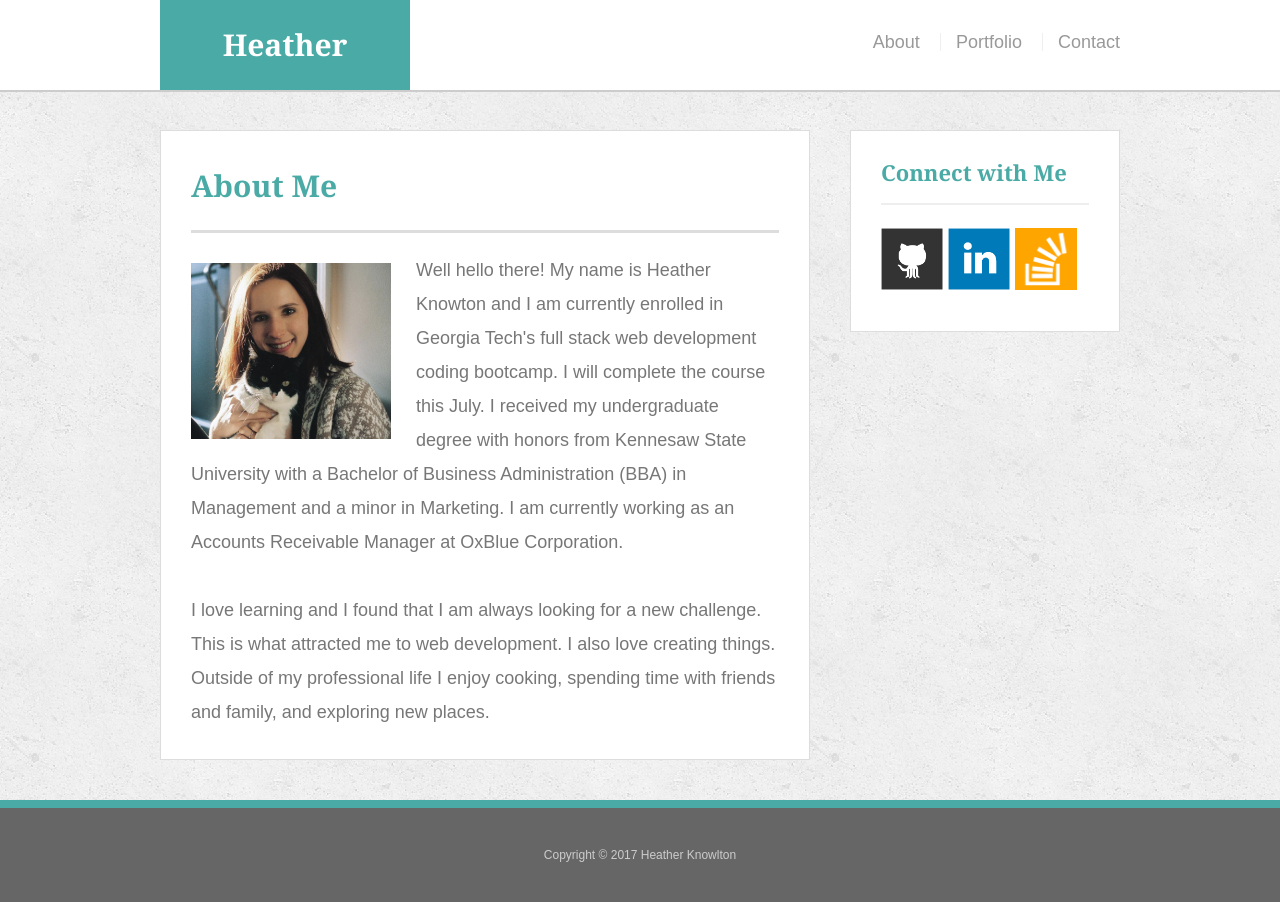
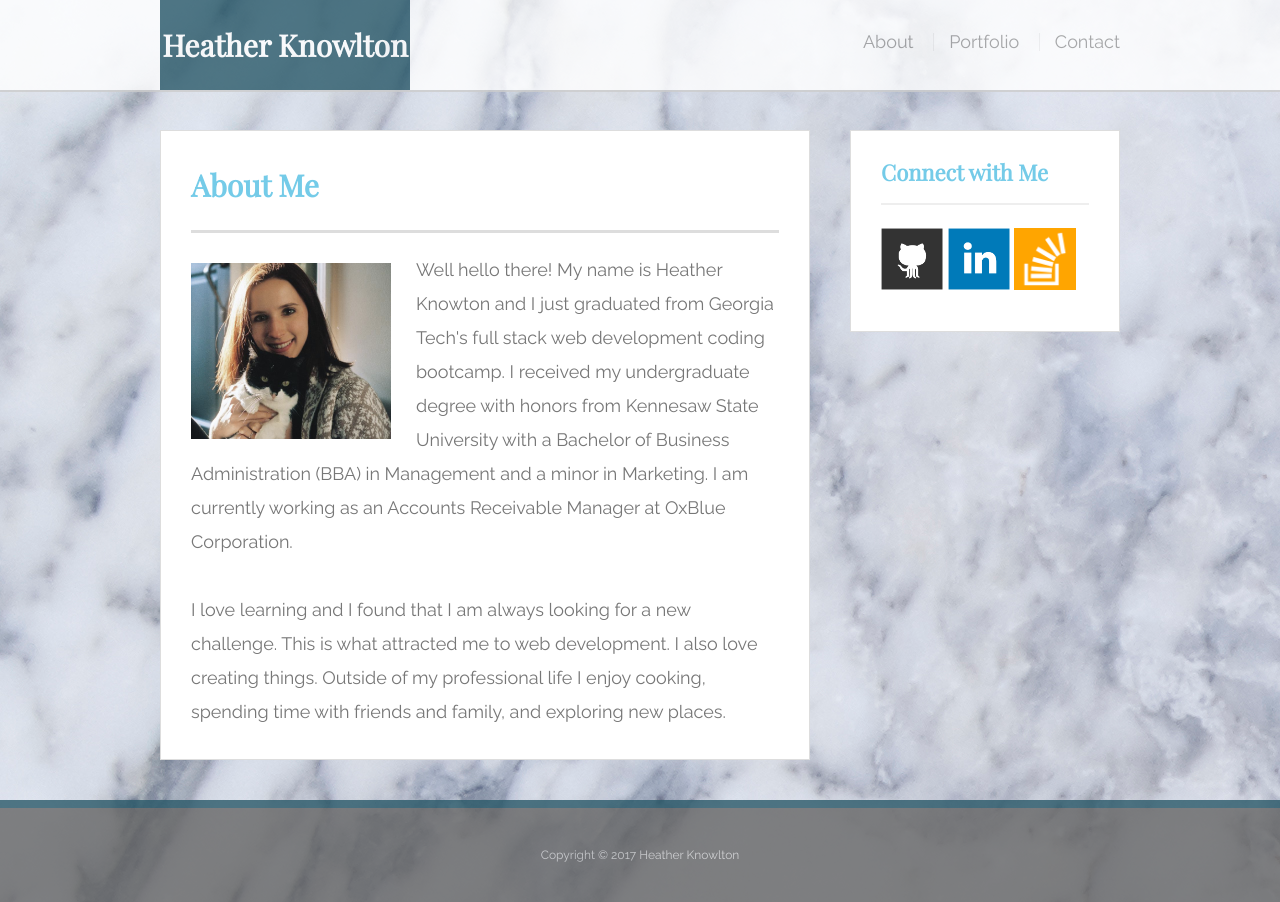
Before and after one commit to hberry79/Responsive-Portfolio, a PHP site: page / in a window 1280 px wide. Run offline with PHP 8.4, Linux system fonts and the light colour scheme; some libraries are stand-ins or nearby versions.

Commit message:
updated for tomorrow

```diff
--- a/assets/css/style.css
+++ b/assets/css/style.css
@@ -1,9 +1,9 @@
 body {
-  font-family: 'Arial', 'Helvetica Neue', Helvetica, sans-serif;
+  font-family: 'Raleway', sans-serif;
   font-size: 18px;
   color: #777;
   line-height: 34px;
-  background: url("../images/concrete_seamless.png");
+  background: url("../images/marble.jpg");
 }
 
 * {
@@ -34,8 +34,8 @@ p:last-child {
 h1,
 h2,
 h3 {
-  font-family: 'Georgia', Times, Times New Roman, serif;
-  color: #4aaaa5;
+  font-family:'Playfair Display', serif;
+  color: #74cbe8;
   font-weight: 700;
 }
 
@@ -63,20 +63,21 @@ h3 {
   color: #fff;
   background: #fff;
   border-bottom: 2px solid #ccc;
+  opacity: 0.8;
 }
 
 #logo {
   width: 250px;
   height: 90px;
   float: left;
-  font-family: 'Georgia', Times, Times New Roman, serif;
+  font-family:'Playfair Display', serif;
   text-align: center;
   line-height: 90px;
   color: #fff;
   font-weight: 700;
   font-size: 30px;
   text-decoration: none;
-  background: #4aaaa5;
+  background: #2a5969;
 }
 
 nav {
@@ -109,7 +110,8 @@ footer {
   font-size: 12px;
   text-align: center;
   background: #666;
-  border-top: 8px solid #4aaaa5;
+  border-top: 8px solid #2a5969;
+  opacity: 0.8;
 }
 
 
--- a/contact.html
+++ b/contact.html
@@ -8,6 +8,7 @@
   <link rel="stylesheet" type="text/css" href="assets/css/style.css">
   <meta name="viewport" content="width=device-width, initial-scale=1.0">
   <script src="https://ajax.googleapis.com/ajax/libs/jquery/3.2.1/jquery.min.js"></script>
+  <link href="https://fonts.googleapis.com/css?family=Playfair+Display|Raleway" rel="stylesheet">
 </head>
 
 <body>
--- a/index.html
+++ b/index.html
@@ -8,6 +8,7 @@
   <link rel="stylesheet" type="text/css" href="assets/css/style.css">
   <meta name="viewport" content="width=device-width, initial-scale=1.0">
   <script src="https://ajax.googleapis.com/ajax/libs/jquery/3.2.1/jquery.min.js"></script>
+  <link href="https://fonts.googleapis.com/css?family=Playfair+Display|Raleway" rel="stylesheet">
 </head>
 
 <body>
@@ -29,7 +30,7 @@
 
       <img src="assets/images/profpic.png" class="auth-image" alt="Your Name">
 
-      Well hello there! My name is Heather Knowton and I am currently enrolled in Georgia Tech's full stack web development coding bootcamp. I will complete the course this July. I received my undergraduate degree with honors from Kennesaw State University with a Bachelor of Business Administration (BBA) in Management and a minor in Marketing. I am currently working as an Accounts Receivable Manager at OxBlue Corporation.<br><br>
+      Well hello there! My name is Heather Knowton and I just graduated from Georgia Tech's full stack web development coding bootcamp. I received my undergraduate degree with honors from Kennesaw State University with a Bachelor of Business Administration (BBA) in Management and a minor in Marketing. I am currently working as an Accounts Receivable Manager at OxBlue Corporation.<br><br>
       I love learning and I found that I am always looking for a new challenge. This is what attracted me to web development. I also love creating things. Outside of my professional life I enjoy cooking, spending time with friends and family, and exploring new places.
 
     </section>
```
Also changed, not shown: portfolio.html (+13 -12 lines), assets/images/marble.jpg (added).
